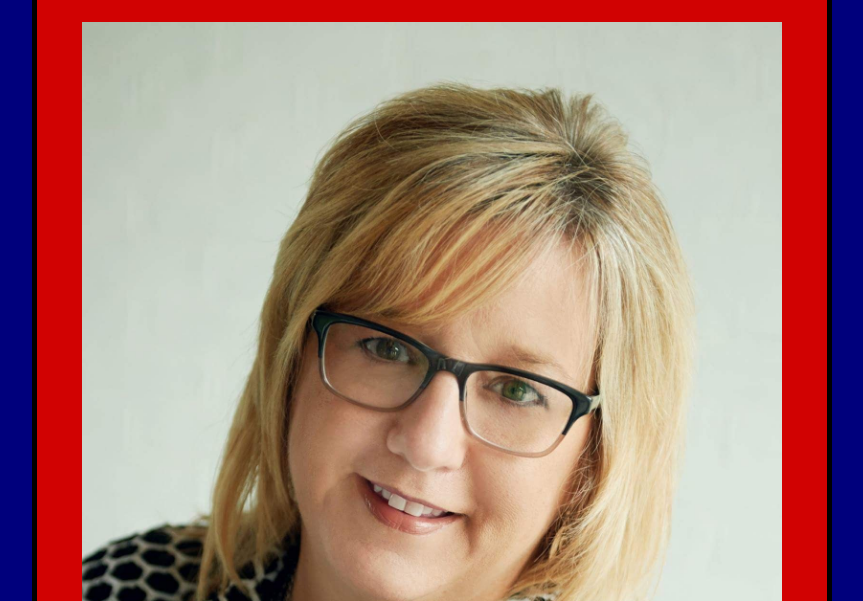
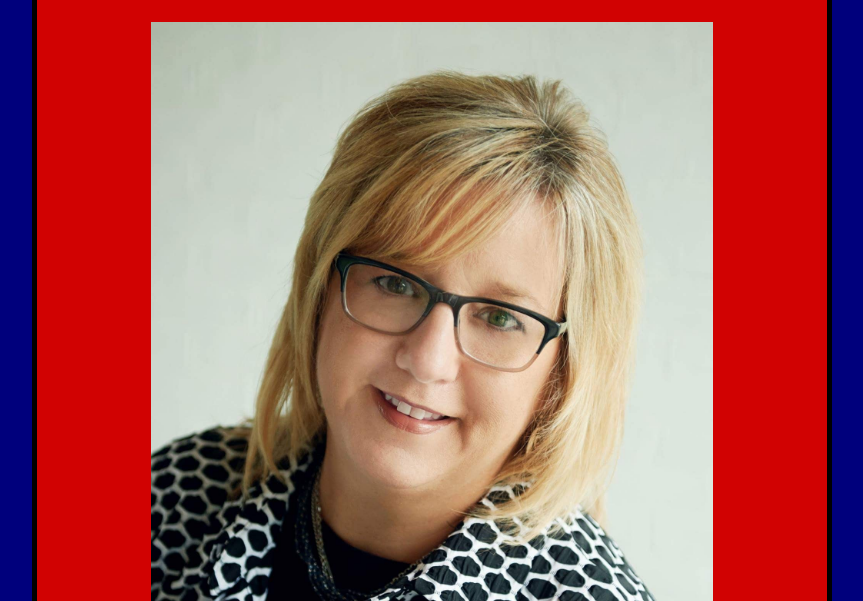
Before and after one commit to gzcrozier/pamcrozier.us, a plain HTML site: page index.html in a window 1280 px wide. Shown: the part 199-800 px from the top of the page, without its empty margins (208-1071 px from the left). Drawn offline with Linux system fonts and the light colour scheme.

Commit message:
typo " fixed

```diff
--- a/index.html
+++ b/index.html
@@ -9,7 +9,7 @@
   <body>
     <h1>Pam Crozier</h1>
     <h2>for Indiana House District 67</h2>
-    <img src="images/Mom.jpg" alt="Pam Crozier" style="width:100%>
+    <img src="images/Mom.jpg" alt="Pam Crozier" style="width:75%">
     <p>As your voice in the Indiana House of Representatives I pledge to:</p>
     <ul>
         <li>Focus on promoting and growing our local economy</li>
```
